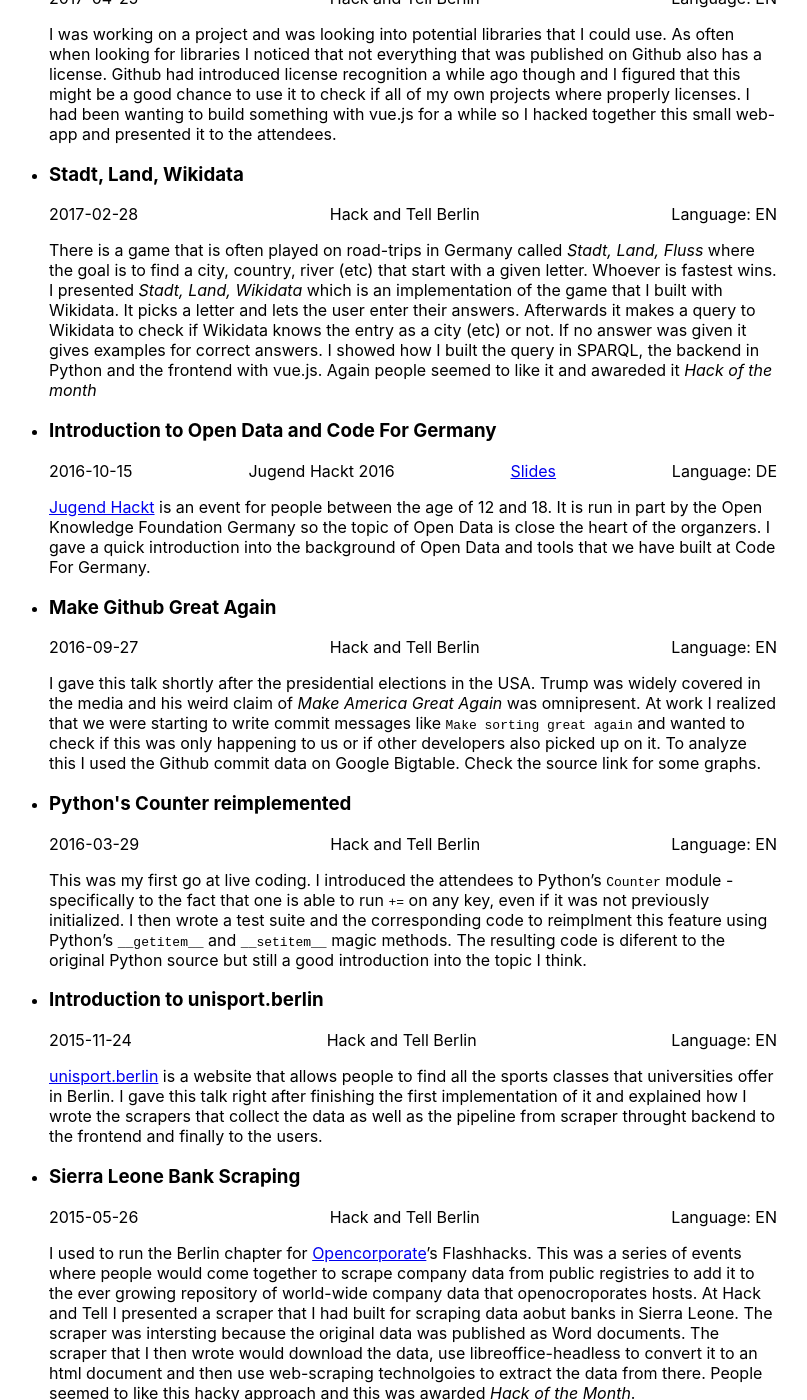
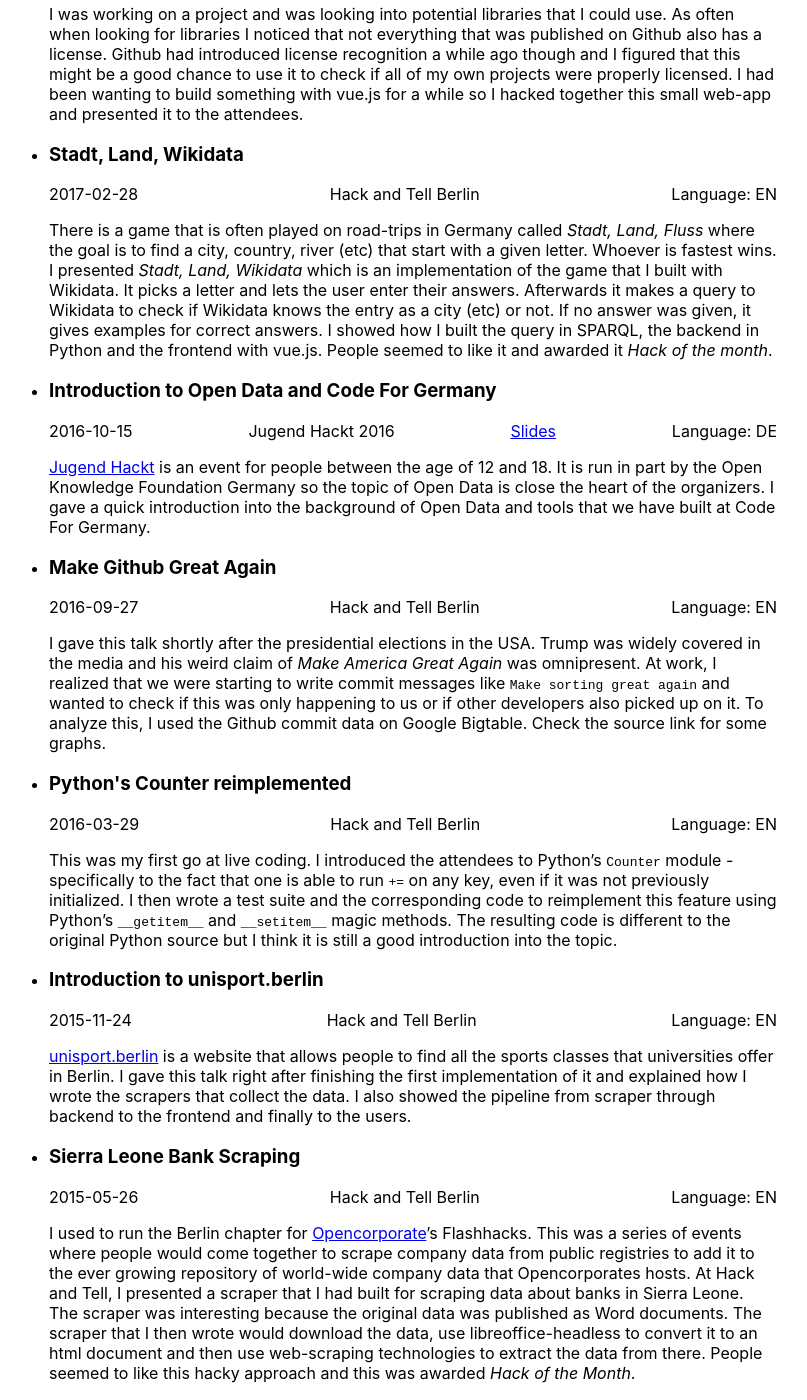
Before and after one commit to k-nut/website, a Jekyll site: the page built from speaking.md, in a window 1280 px wide and 1400 px high, scrolled down 1447 px. Shown: the whole window, without its empty margins (247-1054 px from the left). Built offline with Jekyll 4.4.1, drawn with Linux system fonts in a browser that asks for light colours; some of the changed text lies outside the part shown.

Commit message:
fix typos

```diff
--- a/speaking.md
+++ b/speaking.md
@@ -56,7 +55,7 @@ lightningtalks:
     slides: https://www.youtube.com/watch?v=0_JeNhSTuBA&t=65s
     description: >
       [Jugend Hackt](https://jugendhackt.org) is an event for people between the age of 12 and 18. It is run
-      in part by the Open Knowledge Foundation Germany so the topic of Open Data is close the heart of the organzers. I gave
+      in part by the Open Knowledge Foundation Germany so the topic of Open Data is close the heart of the organizers. I gave
       a quick introduction into the background of Open Data and tools that we have built at Code For Germany.
   - title: Introduction to unisport.berlin
     date: 2015-11-24
@@ -65,7 +64,7 @@ lightningtalks:
     description: >
       [unisport.berlin](https://unisport.berlin) is a website that allows people to find all the sports classes
       that universities offer in Berlin. I gave this talk right after finishing the first implementation of it and explained
-      how I wrote the scrapers that collect the data as well as the pipeline from scraper throught backend to the frontend and finally
+      how I wrote the scrapers that collect the data. I also showed the pipeline from scraper through backend to the frontend and finally
       to the users.
   - title: Sierra Leone Bank Scraping
     date: 2015-05-26
@@ -75,10 +74,10 @@ lightningtalks:
     description: >
       I used to run the Berlin chapter for [Opencorporate](https://opencorporates.com)'s Flashhacks. This was a series of events
       where people would come together to scrape company data from public registries to add it to the ever growing
-      repository of world-wide company data that openocroporates hosts. At Hack and Tell I presented a scraper that I had
-      built for scraping data aobut banks in Sierra Leone. The scraper was intersting because the original data was published
+      repository of world-wide company data that Opencorporates hosts. At Hack and Tell, I presented a scraper that I had
+      built for scraping data about banks in Sierra Leone. The scraper was interesting because the original data was published
       as Word documents. The scraper that I then wrote would download the data, use libreoffice-headless to convert it to
-      an html document and then use web-scraping technolgoies to extract the data from there. People seemed to like this
+      an html document and then use web-scraping technologies to extract the data from there. People seemed to like this
       hacky approach and this was awarded *Hack of the Month*.
   - title: Python's Counter reimplemented
     date: 2016-03-29
@@ -88,8 +87,8 @@ lightningtalks:
     description: >
       This was my first go at live coding. I introduced the attendees to Python's `Counter` module - specifically to the fact
       that one is able to run `+=` on any key, even if it was not previously initialized. I then wrote a test suite and the corresponding
-      code to reimplment this feature using Python's `__getitem__` and `__setitem__` magic methods. The resulting code is
-      diferent to the original Python source but still a good introduction into the topic I think.
+      code to reimplement this feature using Python's `__getitem__` and `__setitem__` magic methods. The resulting code is
+      different to the original Python source but I think it is still a good introduction into the topic.
   - title: Make Github Great Again
     date: 2016-09-27
     venue: Hack and Tell Berlin
@@ -97,9 +96,9 @@ lightningtalks:
     source: https://github.com/k-nut/make_github_great_again
     description: >
       I gave this talk shortly after the presidential elections in the USA. Trump was widely covered in the media and his weird claim
-      of *Make America Great Again* was omnipresent. At work I realized that we were starting to write commit messages like
+      of *Make America Great Again* was omnipresent. At work, I realized that we were starting to write commit messages like
       `Make sorting great again` and wanted to check if this was only happening to us or if other developers also picked up on it. To
-      analyze this I used the Github commit data on Google Bigtable. Check the source link for some graphs.
+      analyze this, I used the Github commit data on Google Bigtable. Check the source link for some graphs.
   - title: Github License Check
     date: 2017-04-25
     venue: Hack and Tell Berlin
@@ -108,7 +107,7 @@ lightningtalks:
     description: >
       I was working on a project and was looking into potential libraries that I could use. As often when looking for libraries I noticed
       that not everything that was published on Github also has a license. Github had introduced license recognition a while ago though
-      and I figured that this might be a good chance to use it to check if all of my own projects where properly licenses. I had been wanting
+      and I figured that this might be a good chance to use it to check if all of my own projects were properly licensed. I had been wanting
       to build something with vue.js for a while so I hacked together this small web-app and presented it to the attendees.
   - title: Wikidata Parliament SVG
     date: 2017-08-29
@@ -130,8 +129,8 @@ lightningtalks:
       There is a game that is often played on road-trips in Germany called *Stadt, Land, Fluss* where the goal is to find a city, country, river (etc)
       that start with a given letter. Whoever is fastest wins. I presented *Stadt, Land, Wikidata* which is an implementation of the game
       that I built with Wikidata. It picks a letter and lets the user enter their answers. Afterwards it makes a query to Wikidata to check
-      if Wikidata knows the entry as a city (etc) or not. If no answer was given it gives examples for correct answers. I showed how I built
-      the query in SPARQL, the backend in Python and the frontend with vue.js. Again people seemed to like it and awareded it *Hack of the month*
+      if Wikidata knows the entry as a city (etc) or not. If no answer was given, it gives examples for correct answers. I showed how I built
+      the query in SPARQL, the backend in Python and the frontend with vue.js. People seemed to like it and awarded it *Hack of the month*.
 ---
 <h1> Speaking </h1>
 
@@ -183,7 +182,7 @@ I have also given some Lightning Talks. Most of them at <a href="https://www.mee
     {% endfor %}
   </ul>
 
-I also usually present the work that we do at the Open Knowledge Lab Berlin once a month at our meetup. The presentation gives a general overview about the background of open data, its applications and the work that we in Berlin and the whole codefor.de community is doing with it
+I also usually present the work that we do at the Open Knowledge Lab Berlin once a month at our meetup. The presentation gives a general overview about the background of open data, its applications and the work that we in Berlin and the whole codefor.de community is doing with it. If this sounds interesting to you, you should totally <a href="https://www.meetup.com/OK-Lab-Berlin/">come by</a>.
 
 <style>
 .meta {
```
Also changed, not shown: other parts of speaking.md (+5 -6 lines).
